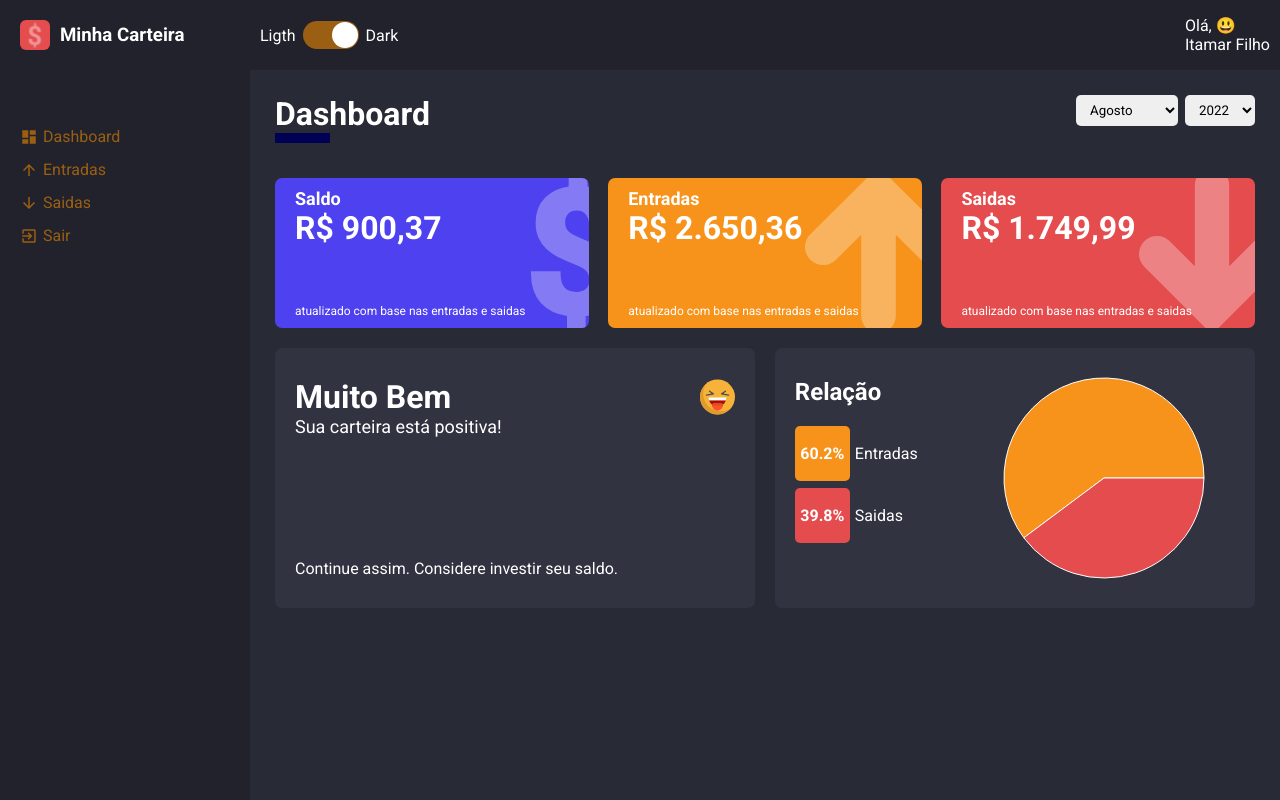
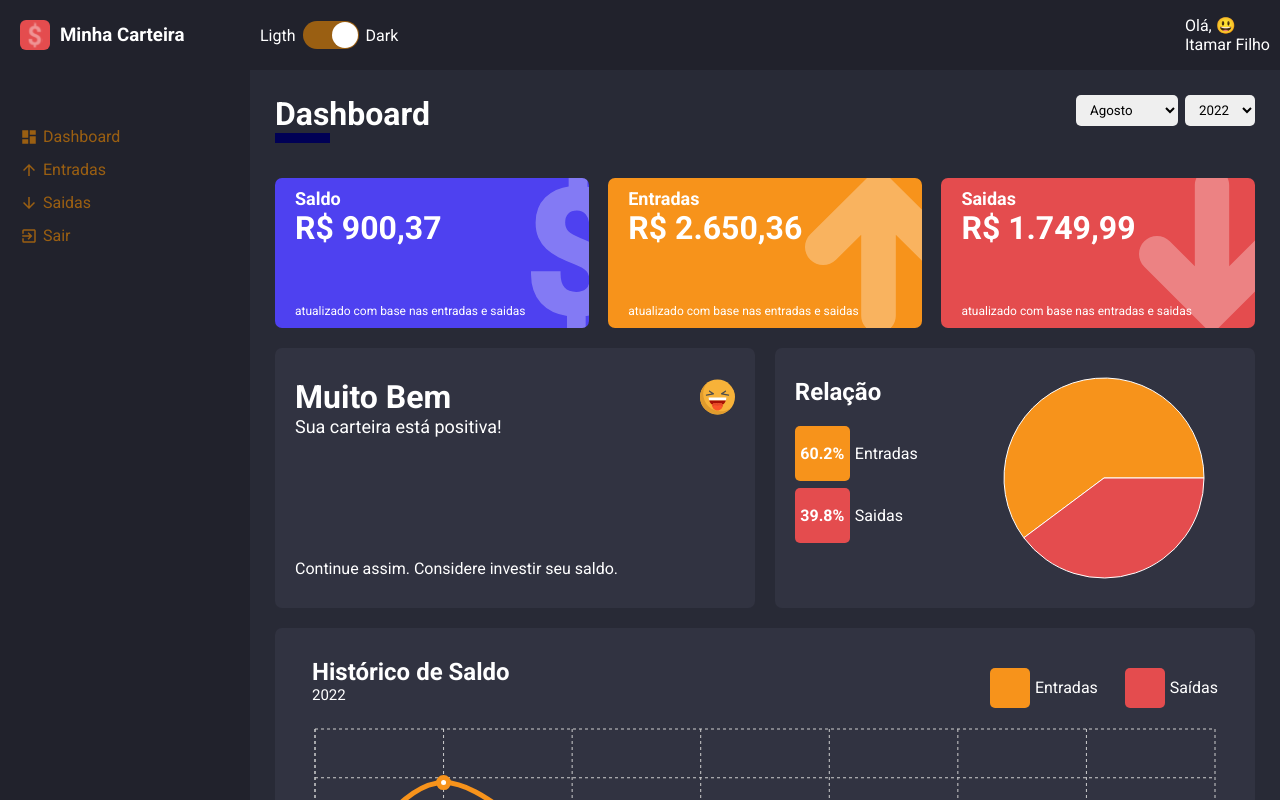
Before and after one commit to JrItamarJr/minha-carteira, a React (Vite) app: page /dashboard in a window 1280 px wide. Built offline with nearby package versions, Linux system fonts and the light colour scheme.

Commit message:
update dashboard linechart

```diff
--- /dev/null
+++ b/src/components/HistoryBox/index.tsx
@@ -0,0 +1,84 @@
+import React, { ReactNode } from "react";
+import {
+    ResponsiveContainer,
+    LineChart,
+    Line,
+    XAxis,
+    CartesianGrid,
+    Tooltip,
+} from "recharts";
+
+import formatCurrency from "../../utils/formatCurrency";
+
+import {
+    Container,
+    ChartContainer,
+    Header,
+    LegendContainer,
+    Legend,
+    HeaderTitle
+} from "./styles";
+
+interface IHistoryBoxProps {
+    data: {
+        month: string,
+        amountEntry: number,
+        amountOutput: number,
+    }[],
+    lineColorAmountEntrey: string,
+    lineColorAmountOutput: string,
+    yearSelected: number,
+}
+
+const HistoryBox: React.FC<IHistoryBoxProps> = ({
+    data, lineColorAmountEntrey, lineColorAmountOutput, yearSelected
+}) => (
+    <Container>
+        <Header>
+            <HeaderTitle>
+                <h2>Histórico de Saldo </h2>
+                <small>{yearSelected.toString()}</small>
+            </HeaderTitle>
+            <LegendContainer>
+                <Legend color={lineColorAmountEntrey}>
+                    <div></div>
+                    <span>Entradas</span>
+                </Legend>
+                <Legend color={lineColorAmountOutput}>
+                    <div></div>
+                    <span>Saídas</span>
+                </Legend>
+            </LegendContainer>
+        </Header>
+        <ChartContainer>
+            <ResponsiveContainer>
+                <LineChart data={data} margin={{ top: 5, right: 20, left: 20, bottom: 5 }}>
+                    <CartesianGrid strokeDasharray="3 3" stroke="#CECECE" />
+                    <XAxis dataKey="month" stroke="#CECECE" />
+                    <Tooltip formatter={(value) => formatCurrency(Number(value))} />
+                    <Line
+                        type="monotone"
+                        dataKey="amountEntry"
+                        name="Entradas"
+                        stroke={lineColorAmountEntrey}
+                        strokeWidth={5}
+                        dot={{ r: 5 }}
+                        activeDot={{ r: 8 }}
+                    />
+                    <Line
+                        type="monotone"
+                        dataKey="amountOutput"
+                        name="Saídas"
+                        stroke={lineColorAmountOutput}
+                        strokeWidth={5}
+                        dot={{ r: 5 }}
+                        activeDot={{ r: 8 }}
+                    />
+                </LineChart>
+            </ResponsiveContainer>
+        </ChartContainer>
+    </Container>
+
+)
+
+export default HistoryBox;
--- /dev/null
+++ b/src/components/HistoryBox/styles.ts
@@ -0,0 +1,83 @@
+import styled from "styled-components";
+
+interface ILegendProps {
+    color: string;
+}
+
+
+export const Container = styled.div`
+    width: 100%;
+    height: 360px;
+
+    display: flex;
+    flex-direction: column;
+
+    background-color: ${props => props.theme.colors.tertiary};
+    color: ${props => props.theme.colors.white};
+
+    margin: 10px 0;
+    padding: 30px 20px;
+
+    border-radius: 7px;
+
+`;
+
+export const ChartContainer = styled.div`
+    flex: 1;
+`;
+export const Header = styled.header`
+    width: 100%;
+
+    display: flex;
+    justify-content: space-between;
+
+
+
+    > h2 {
+        margin-bottom: 20px;
+        padding-left: 17px;
+    }
+`;
+export const LegendContainer = styled.ul`
+    list-style: nome;
+    display: flex;
+`;
+export const Legend = styled.li<ILegendProps>`
+    display: flex;
+    align-items: center;
+
+    margin-bottom: 7px;
+    margin-left: 10px;
+
+    padding-right: 17px;
+
+    > div {
+        background-color: ${props => props.color};
+
+        width: 40px;
+        height: 40px;
+
+        border-radius: 5px;
+
+        font-size: 16px;
+        text-align: center;
+        font-weight: bold;
+
+     }
+
+    > span {
+        margin-left: 5px;
+    }
+`;
+
+export const HeaderTitle = styled.div`
+    display: flex;
+    flex-direction: column;
+
+    margin-bottom: 20px;
+    padding-left: 17px;
+
+    > small {
+        font-size: 15px;
+    }
+`;
--- a/src/pages/Dashborad/index.tsx
+++ b/src/pages/Dashborad/index.tsx
@@ -6,6 +6,7 @@ import createID from '../../utils/createID';
 import WalletBox from '../../components/WalletBox';
 import MessageBox from "../../components/MessageBox";
 import PieChartBox from "../../components/PieChartBox";
+import HistoryBox from "../../components/HistoryBox";
 
 import listMonths from '../../utils/months'
 import expanses from '../../repositories/expenses'
@@ -19,6 +20,7 @@ import {
     Container,
     Content
 } from "./styles";
+import List from "../Lists";
 
 const Dashboard: React.FC = () => {
 
@@ -155,6 +157,54 @@ const Dashboard: React.FC = () => {
 
     }, [totalGains, totalExpenses]);
 
+    const historyData = useMemo(() => {
+        return listMonths.map((_, month) => {
+
+            let amountEntry = 0;
+            gains.forEach(gain => {
+                const date = new Date(gain.date);
+                const gainMount = date.getMonth();
+                const gainYear = date.getFullYear();
+
+                if (gainMount === month && gainYear === yearSelected) {
+                    try {
+                        amountEntry += Number(gain.amount);
+                    } catch {
+                        throw new Error('amountEntry is invalid. amountEntry must be valid number.')
+                    }
+                }
+            });
+
+            let amountOutput = 0;
+            expanses.forEach(expense => {
+                const date = new Date(expense.date);
+                const expenseMount = date.getMonth();
+                const expenseYear = date.getFullYear();
+
+                if (expenseMount === month && expenseYear === yearSelected) {
+                    try {
+                        amountOutput += Number(expense.amount);
+                    } catch {
+                        throw new Error('amountOutput is invalid. amountOutput must be valid number.')
+                    }
+                }
+            });
+
+            return {
+                monthNumber: month,
+                month: listMonths[month].substr(0, 3),
+                amountEntry,
+                amountOutput,
+            }
+        }).filter(item => {
+            const currentMount = new Date().getMonth();
+            const currentYear = new Date().getFullYear();
+
+            return (yearSelected === currentYear && item.monthNumber <= currentMount) || (yearSelected < currentYear)
+
+        })
+    }, [yearSelected]);
+
     const handleMonthSelected = (month: string) => {
         try {
             const parseMonth = Number(month);
@@ -219,6 +269,13 @@ const Dashboard: React.FC = () => {
 
                     <PieChartBox data={relationExpensesVersusGains} />
 
+                    <HistoryBox
+                        data={historyData}
+                        lineColorAmountEntrey="#F7931B"
+                        lineColorAmountOutput="#E44C4E"
+                        yearSelected={yearSelected}
+                    />
+
                 </Content>
             </Container>
         </div>
```
